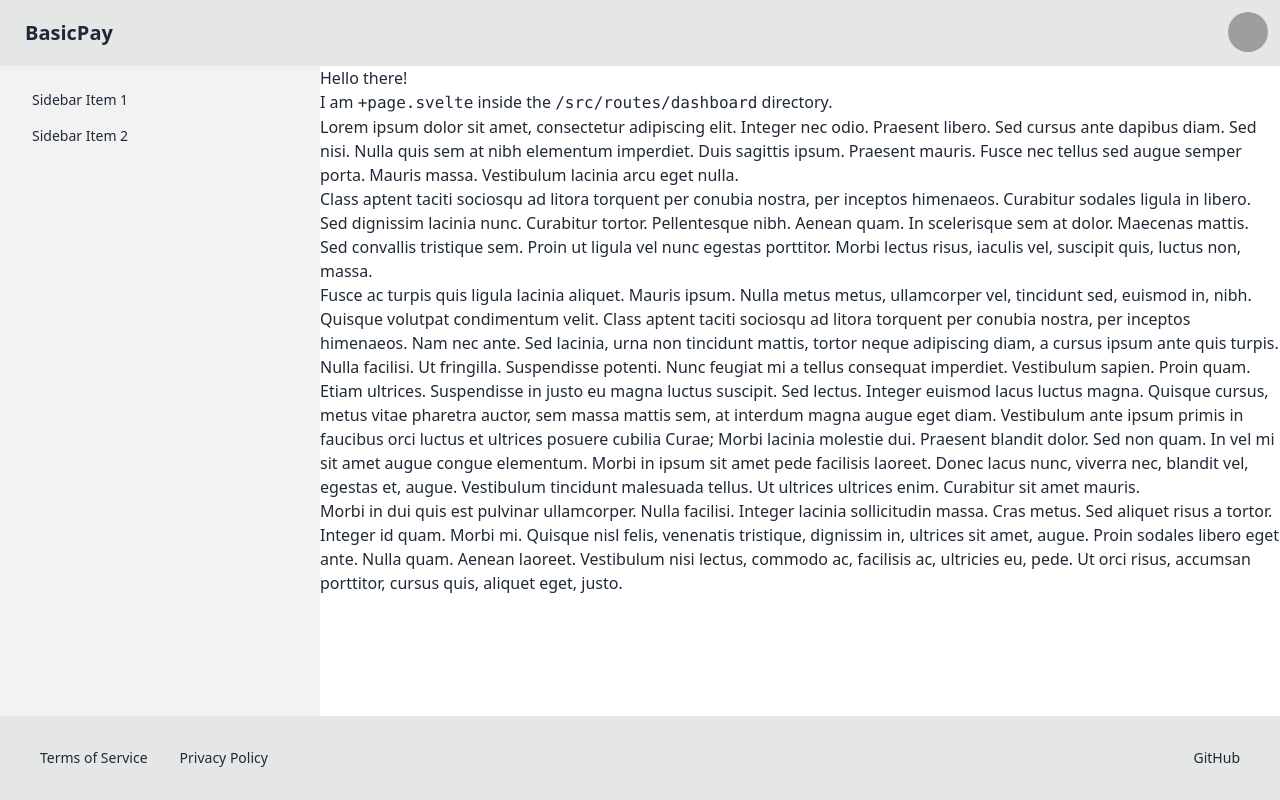
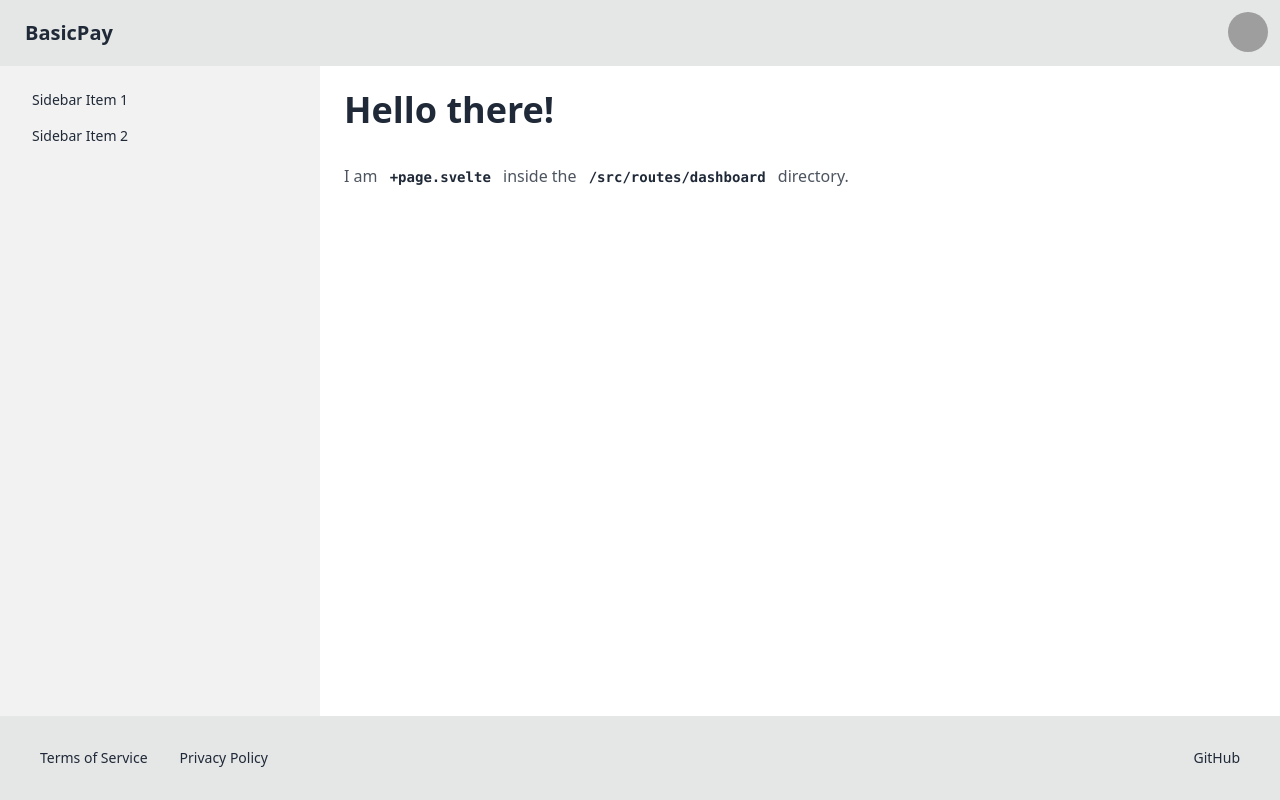
Before and after one commit to stellar/basic-payment-app, a SvelteKit app: page /dashboard in a window 1280 px wide. Built offline with nearby package versions, Linux system fonts and the light colour scheme; grey boxes are pictures that could not be loaded; some icons are missing.

Commit message:
Fine-tuning the dashboard layout and presentation

```diff
--- a/src/routes/dashboard/+layout.svelte
+++ b/src/routes/dashboard/+layout.svelte
@@ -1,23 +1,13 @@
 <script>
     import Navbar from "./components/Navbar.svelte"
+    import Drawer from "./components/Drawer.svelte";
     import Footer from "./components/Footer.svelte"
 </script>
 
 <div class="min-h-screen flex flex-col">
     <Navbar />
-    <div class="drawer lg:drawer-open grow">
-        <input id="drawer-toggle" type="checkbox" class="drawer-toggle" />
-        <div class="drawer-content flex flex-col">
-            <slot />
-
-        </div>
-        <div class="drawer-side lg:h-auto z-10">
-            <label for="drawer-toggle" class="drawer-overlay"></label>
-            <ul class="menu p-4 w-80 h-full bg-base-200 text-base-content">
-                <li><a href="https://www.example.com">Sidebar Item 1</a></li>
-                <li><a href="https://www.example.com">Sidebar Item 2</a></li>
-            </ul>
-        </div>
-    </div>
+    <Drawer>
+        <slot />
+    </Drawer>
     <Footer />
 </div>
--- a/src/routes/dashboard/+page.svelte
+++ b/src/routes/dashboard/+page.svelte
@@ -1,7 +1,2 @@
 <h1>Hello there!</h1>
 <p>I am <code>+page.svelte</code> inside the <code>/src/routes/dashboard</code> directory.</p>
-<p>Lorem ipsum dolor sit amet, consectetur adipiscing elit. Integer nec odio. Praesent libero. Sed cursus ante dapibus diam. Sed nisi. Nulla quis sem at nibh elementum imperdiet. Duis sagittis ipsum. Praesent mauris. Fusce nec tellus sed augue semper porta. Mauris massa. Vestibulum lacinia arcu eget nulla. </p>
-<p>Class aptent taciti sociosqu ad litora torquent per conubia nostra, per inceptos himenaeos. Curabitur sodales ligula in libero. Sed dignissim lacinia nunc. Curabitur tortor. Pellentesque nibh. Aenean quam. In scelerisque sem at dolor. Maecenas mattis. Sed convallis tristique sem. Proin ut ligula vel nunc egestas porttitor. Morbi lectus risus, iaculis vel, suscipit quis, luctus non, massa. </p>
-<p>Fusce ac turpis quis ligula lacinia aliquet. Mauris ipsum. Nulla metus metus, ullamcorper vel, tincidunt sed, euismod in, nibh. Quisque volutpat condimentum velit. Class aptent taciti sociosqu ad litora torquent per conubia nostra, per inceptos himenaeos. Nam nec ante. Sed lacinia, urna non tincidunt mattis, tortor neque adipiscing diam, a cursus ipsum ante quis turpis. Nulla facilisi. Ut fringilla. Suspendisse potenti. Nunc feugiat mi a tellus consequat imperdiet. Vestibulum sapien. Proin quam. </p>
-<p>Etiam ultrices. Suspendisse in justo eu magna luctus suscipit. Sed lectus. Integer euismod lacus luctus magna. Quisque cursus, metus vitae pharetra auctor, sem massa mattis sem, at interdum magna augue eget diam. Vestibulum ante ipsum primis in faucibus orci luctus et ultrices posuere cubilia Curae; Morbi lacinia molestie dui. Praesent blandit dolor. Sed non quam. In vel mi sit amet augue congue elementum. Morbi in ipsum sit amet pede facilisis laoreet. Donec lacus nunc, viverra nec, blandit vel, egestas et, augue. Vestibulum tincidunt malesuada tellus. Ut ultrices ultrices enim. Curabitur sit amet mauris. </p>
-<p>Morbi in dui quis est pulvinar ullamcorper. Nulla facilisi. Integer lacinia sollicitudin massa. Cras metus. Sed aliquet risus a tortor. Integer id quam. Morbi mi. Quisque nisl felis, venenatis tristique, dignissim in, ultrices sit amet, augue. Proin sodales libero eget ante. Nulla quam. Aenean laoreet. Vestibulum nisi lectus, commodo ac, facilisis ac, ultricies eu, pede. Ut orci risus, accumsan porttitor, cursus quis, aliquet eget, justo. </p>
--- /dev/null
+++ b/src/routes/dashboard/components/Drawer.svelte
@@ -0,0 +1,16 @@
+<script>
+    import Sidebar from "./Sidebar.svelte";
+</script>
+
+<div class="drawer lg:drawer-open grow">
+    <input id="drawer-toggle" type="checkbox" class="drawer-toggle" />
+    <div class="drawer-content flex flex-col">
+        <main class="prose max-w-full p-6">
+            <slot />
+        </main>
+    </div>
+    <div class="drawer-side lg:h-auto z-10">
+        <label for="drawer-toggle" class="drawer-overlay"></label>
+        <Sidebar />
+    </div>
+</div>
--- a/src/routes/dashboard/components/Footer.svelte
+++ b/src/routes/dashboard/components/Footer.svelte
@@ -4,7 +4,7 @@
 
 <footer class="footer items-center p-4 bg-base-300">
     <div class="items-center grid-flow-col">
-        <ul class="menu menu-vertical lg:menu-horizontal">
+        <ul class="menu menu-vertical md:menu-horizontal">
             <li><a href="https://www.stellar.org/terms-of-service" target="_blank">Terms of Service</a></li>
             <li><a href="https://www.stellar.org/privacy-policy" target="_blank">Privacy Policy</a></li>
         </ul>
--- /dev/null
+++ b/src/routes/dashboard/components/Sidebar.svelte
@@ -0,0 +1,4 @@
+<ul class="menu p-4 w-80 h-full bg-base-200 text-base-content">
+    <li><a href="https://www.example.com">Sidebar Item 1</a></li>
+    <li><a href="https://www.example.com">Sidebar Item 2</a></li>
+</ul>
```
